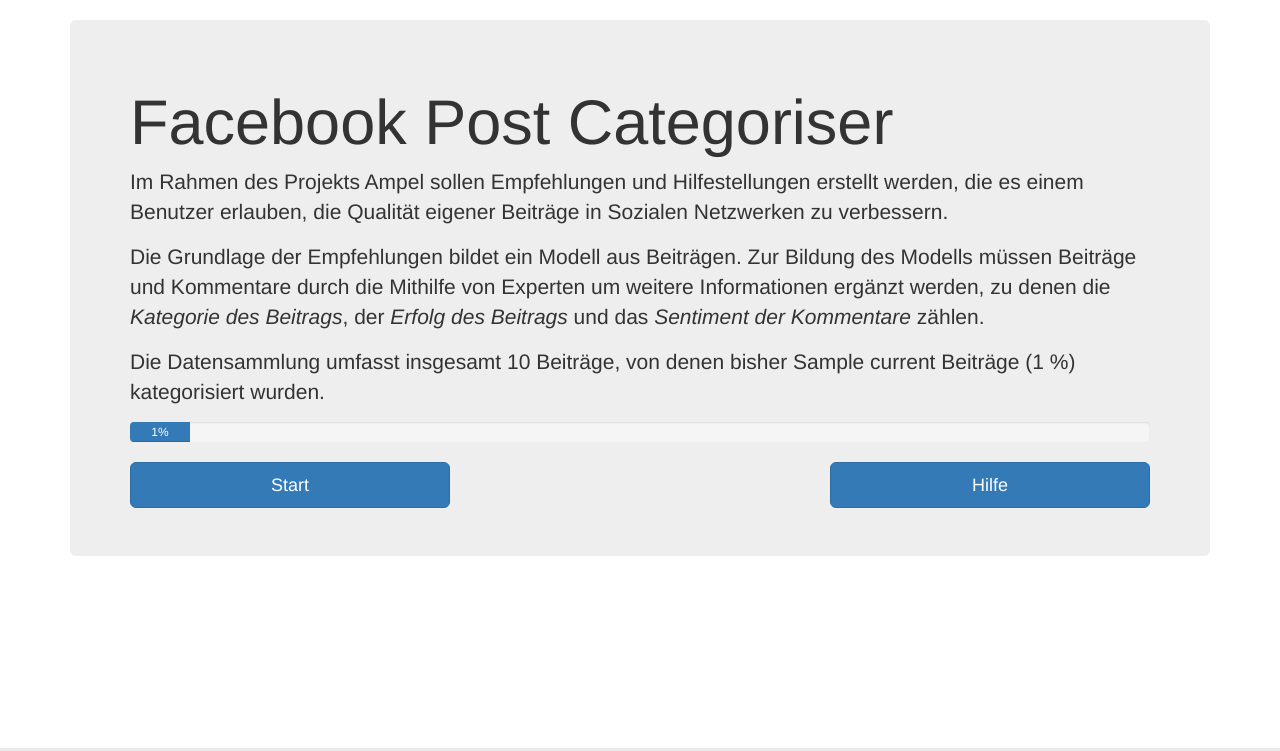
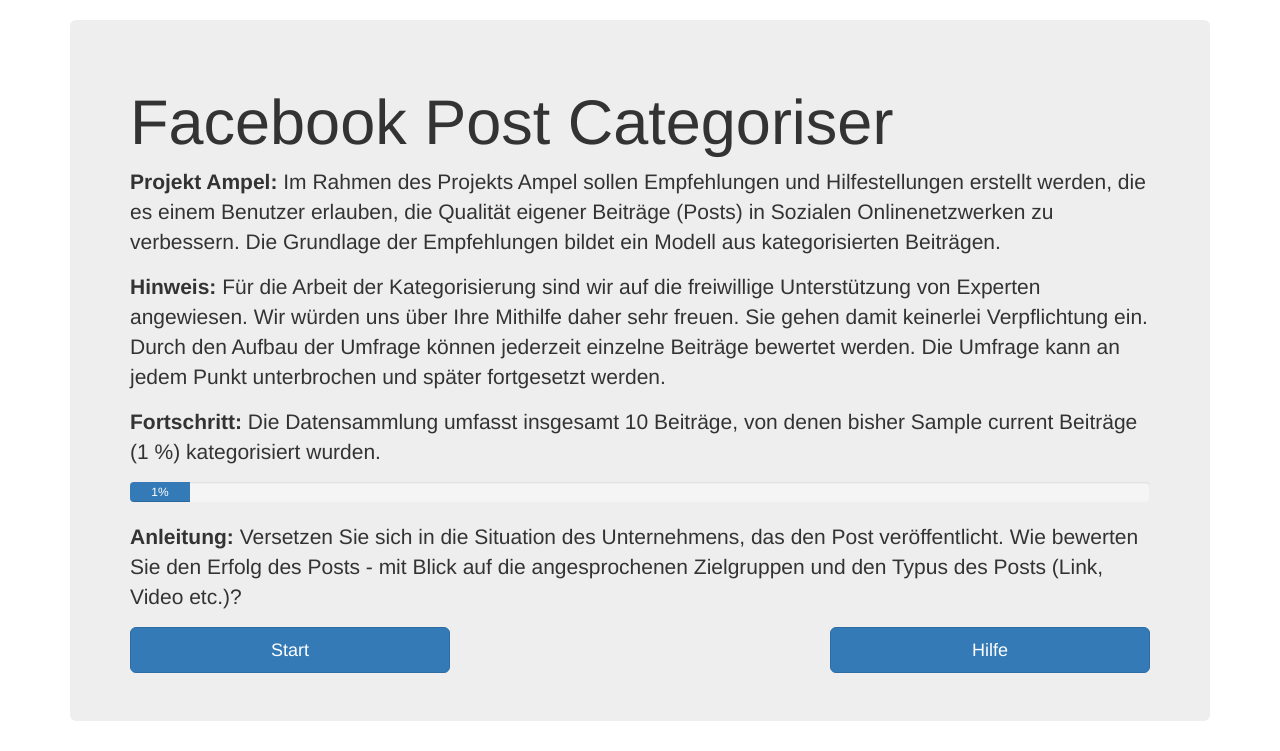
Before and after one commit to CCWI/post-categoriser-tool, a Flask app: template templates/index.html in a window 1280 px wide. Shown: the part 52-803 px from the top of the page. Run offline with Flask 2, Linux system fonts and the light colour scheme; the template is opened without the code that fills it: most values are stand-ins (such as "Sample title", 1, 10 or a date in 2020); some libraries are stand-ins or nearby versions.

Commit message:
Changed introduction text on the main page.

```diff
--- a/templates/index.html
+++ b/templates/index.html
@@ -7,13 +7,15 @@
     <div class="container">
         <div class="jumbotron">
             <h1>Facebook Post Categoriser</h1>
-            <p>Im Rahmen des Projekts Ampel sollen Empfehlungen und Hilfestellungen erstellt werden, die es einem
-                Benutzer erlauben, die Qualität eigener Beiträge in Sozialen Netzwerken zu verbessern.</p>
-            <p>Die Grundlage der Empfehlungen bildet ein Modell aus Beiträgen. Zur Bildung des Modells müssen Beiträge
-                und Kommentare durch die Mithilfe von Experten um weitere Informationen ergänzt werden, zu denen die
-                <i>Kategorie des Beitrags</i>, der <i>Erfolg des Beitrags</i> und das <i>Sentiment
-                    der Kommentare</i> zählen.</p>
-            <p>Die Datensammlung umfasst insgesamt {{ statistic.total }} Beiträge, von denen
+            <p><b>Projekt Ampel:</b> Im Rahmen des Projekts Ampel sollen Empfehlungen und Hilfestellungen erstellt
+                werden, die es einem
+                Benutzer erlauben, die Qualität eigener Beiträge (Posts) in Sozialen Onlinenetzwerken zu verbessern. Die
+                Grundlage der Empfehlungen bildet ein Modell aus kategorisierten Beiträgen.</p>
+            <p><b>Hinweis: </b> Für die Arbeit der Kategorisierung sind wir auf die freiwillige Unterstützung von
+                Experten angewiesen. Wir würden uns über Ihre Mithilfe daher sehr freuen. Sie gehen damit keinerlei Verpflichtung ein. Durch
+                den Aufbau der Umfrage können jederzeit einzelne Beiträge bewertet werden. Die Umfrage kann an jedem
+                Punkt unterbrochen und später fortgesetzt werden.</p>
+            <p><b>Fortschritt:</b> Die Datensammlung umfasst insgesamt {{ statistic.total }} Beiträge, von denen
                 bisher {{ statistic.current }} Beiträge ({{ statistic.percent }} %) kategorisiert wurden.</p>
             <div class="progress">
                 <div class="progress-bar" role="progressbar" aria-valuenow="2" aria-valuemin="0" aria-valuemax="100"
@@ -21,6 +23,9 @@
                     {{ statistic.percent }}%
                 </div>
             </div>
+            <p><b>Anleitung:</b> Versetzen Sie sich in die Situation des Unternehmens, das den Post veröffentlicht. Wie
+                bewerten Sie den Erfolg des Posts - mit Blick auf die angesprochenen Zielgruppen und den Typus des Posts
+                (Link, Video etc.)?</p>
             <div class="row">
                 <div class="col col-xs-5 col-md-4">
                     <a class="btn btn-primary btn-lg btn-block" href="/generate" role="button">Start</a>
```
